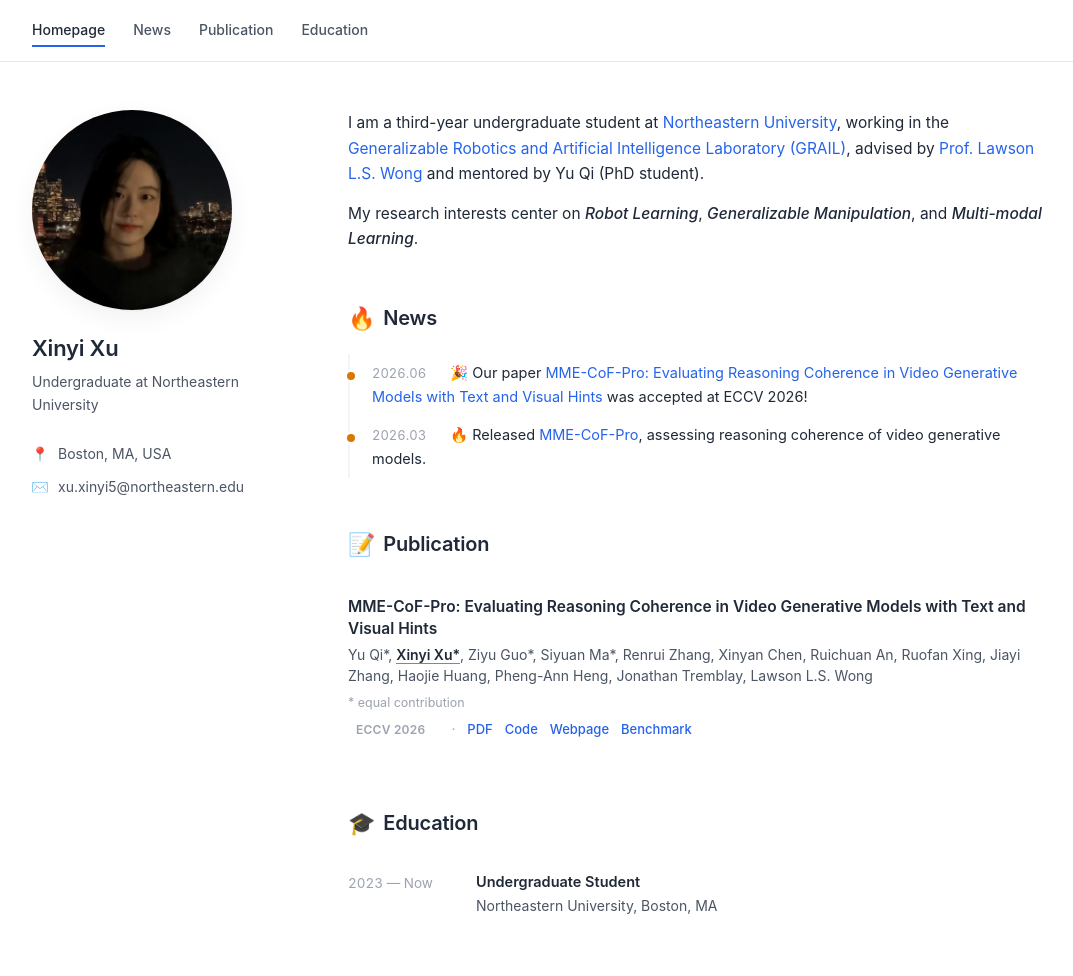
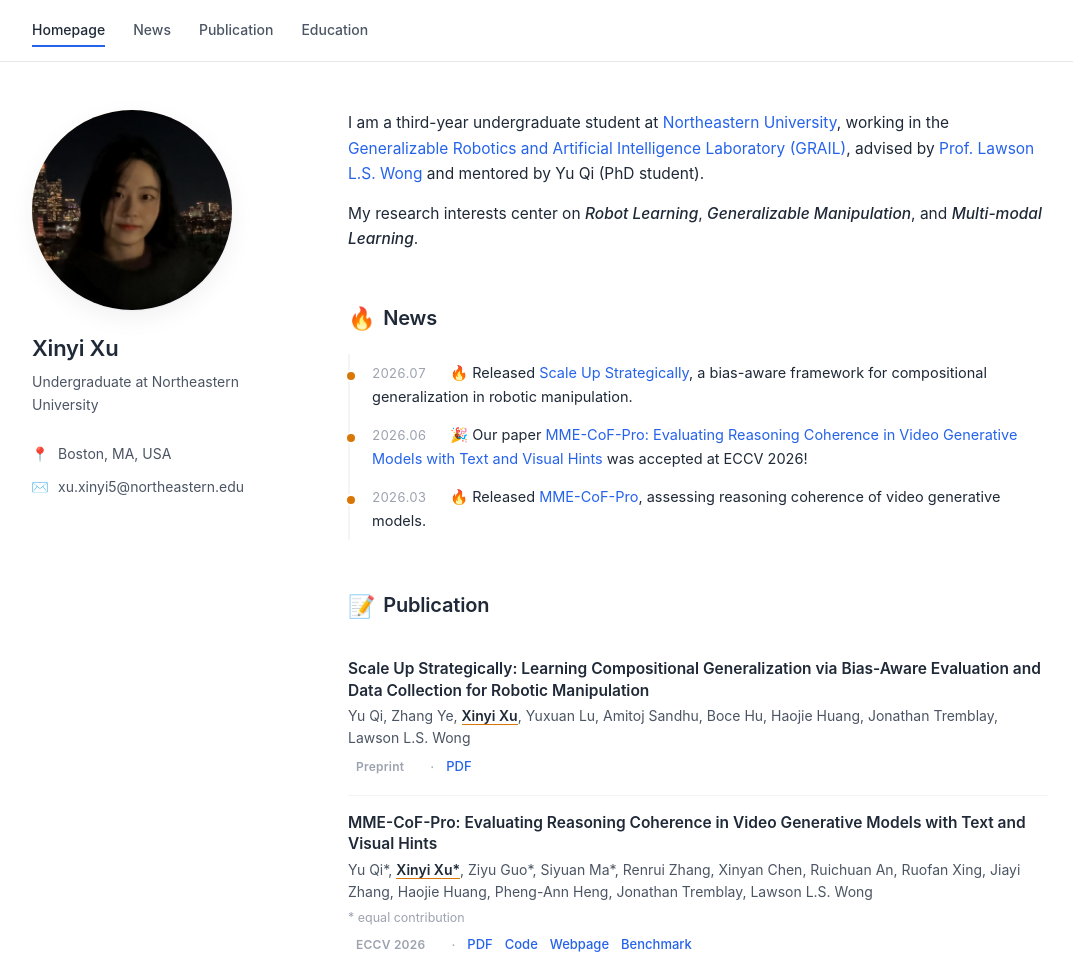
Before and after one commit to XinyiXu-0214/XinyiXu-0214.github.io, a plain HTML site: page index.html in a window 1280 px wide. Shown: the top 976 px of the page, without its empty margins (100-1173 px from the left). Drawn offline with Linux system fonts and the light colour scheme.

Commit message:
Update index.html with new publication and news
Added new publication details for 'Scale Up Strategically' and updated news section.

```diff
--- a/index.html
+++ b/index.html
@@ -353,6 +353,12 @@
         <h2><span class="emoji">🔥</span> News</h2>
         <ul class="news">
           <li>
+            <span class="date">2026.07</span>
+            🔥 Released
+            <a href="https://arxiv.org/abs/2607.21582">Scale Up Strategically</a>,
+            a bias-aware framework for compositional generalization in robotic manipulation.
+          </li>
+          <li>
             <span class="date">2026.06</span>
             🎉 Our paper
             <a href="https://arxiv.org/abs/2603.20194">
@@ -376,6 +382,22 @@
       <section id="publication">
         <h2><span class="emoji">📝</span> Publication</h2>
 
+        <div class="pub">
+          <div class="title">
+            <a href="https://arxiv.org/abs/2607.21582">
+              Scale Up Strategically: Learning Compositional Generalization via Bias-Aware Evaluation and Data Collection for Robotic Manipulation
+            </a>
+          </div>
+          <div class="authors">
+            Yu Qi, Zhang Ye, <span class="me">Xinyi Xu</span>, Yuxuan Lu, Amitoj Sandhu,
+            Boce Hu, Haojie Huang, Jonathan Tremblay, Lawson L.S. Wong
+          </div>
+          <div class="meta">
+            <span class="badge">Preprint</span>
+            <span>·</span>
+            <a href="https://arxiv.org/abs/2607.21582">PDF</a>
+          </div>
+        </div>
         <div class="pub">
           <div class="title">
             <a href="https://arxiv.org/abs/2603.20194">
```
